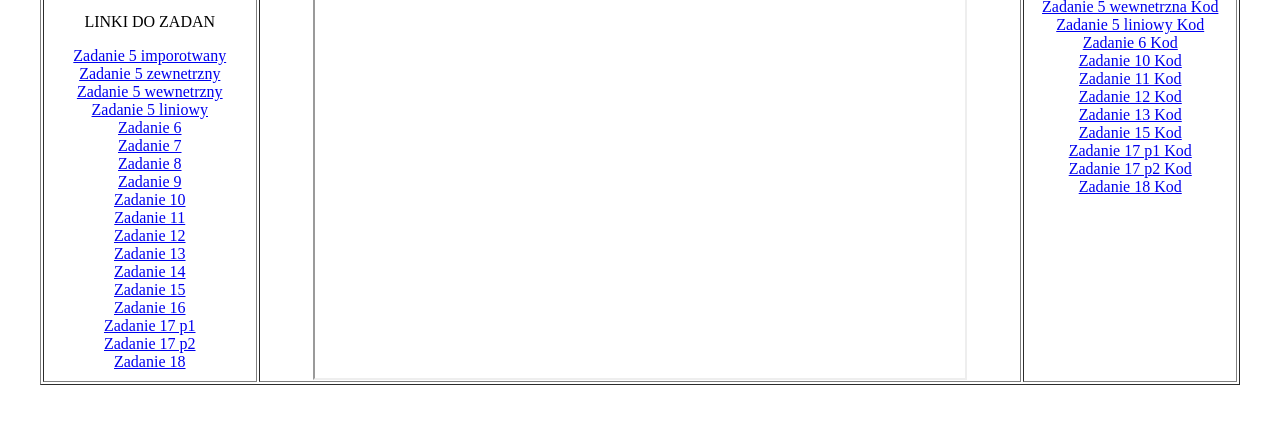
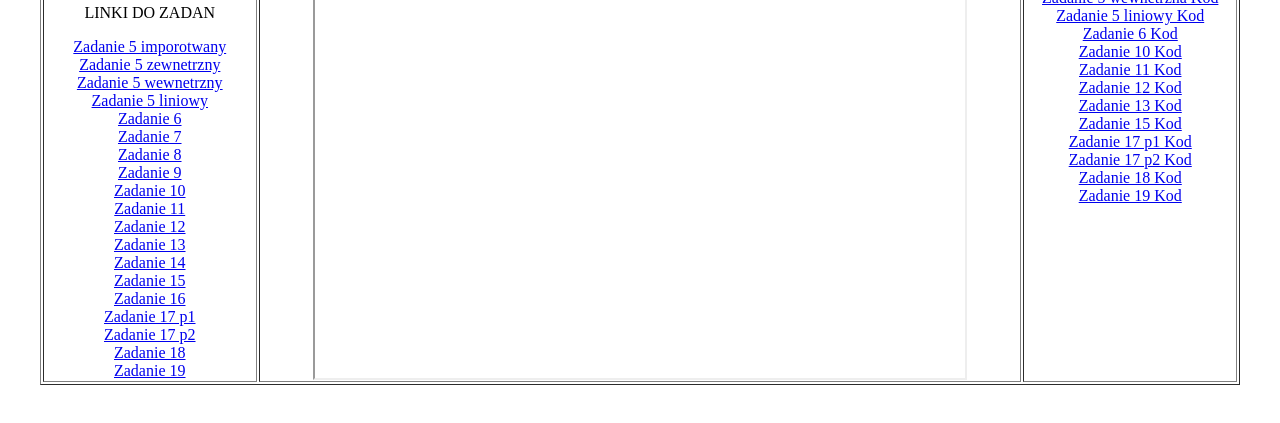
Before and after one commit to MarcelIwanickiszkola/Iwanicki, a plain HTML site: page index.html in a window 1280 px wide. Shown: the part 287-710 px from the top of the page. Drawn offline with Linux system fonts and the light colour scheme.

Commit message:
Update index.html

```diff
--- a/index.html
+++ b/index.html
@@ -44,6 +44,8 @@
 <a href="iwan_z17_p2.html" target="strony">Zadanie 17 p2</a>
 <br>
 <a href="iwan_z18.html" target="strony">Zadanie 18</a>
+<br>
+<a href="iwan_z19.html" target="strony">Zadanie 19</a>
 </td>
 <td align=center><iframe width=650 height=650 name="strony" src="start.html" border="0"></iframe>
 </td>
@@ -74,6 +76,8 @@
 <a href="iwan_z17_p2_kod.html" target="strony">Zadanie 17 p2  Kod</a>
 <br>
 <a href="iwan_z18_kod.html" target="strony">Zadanie 18 Kod</a>
+<br>
+<a href="iwan_z19_kod.html" target="strony">Zadanie 19 Kod</a>
 </td>
 </tr>
 </table>
```
